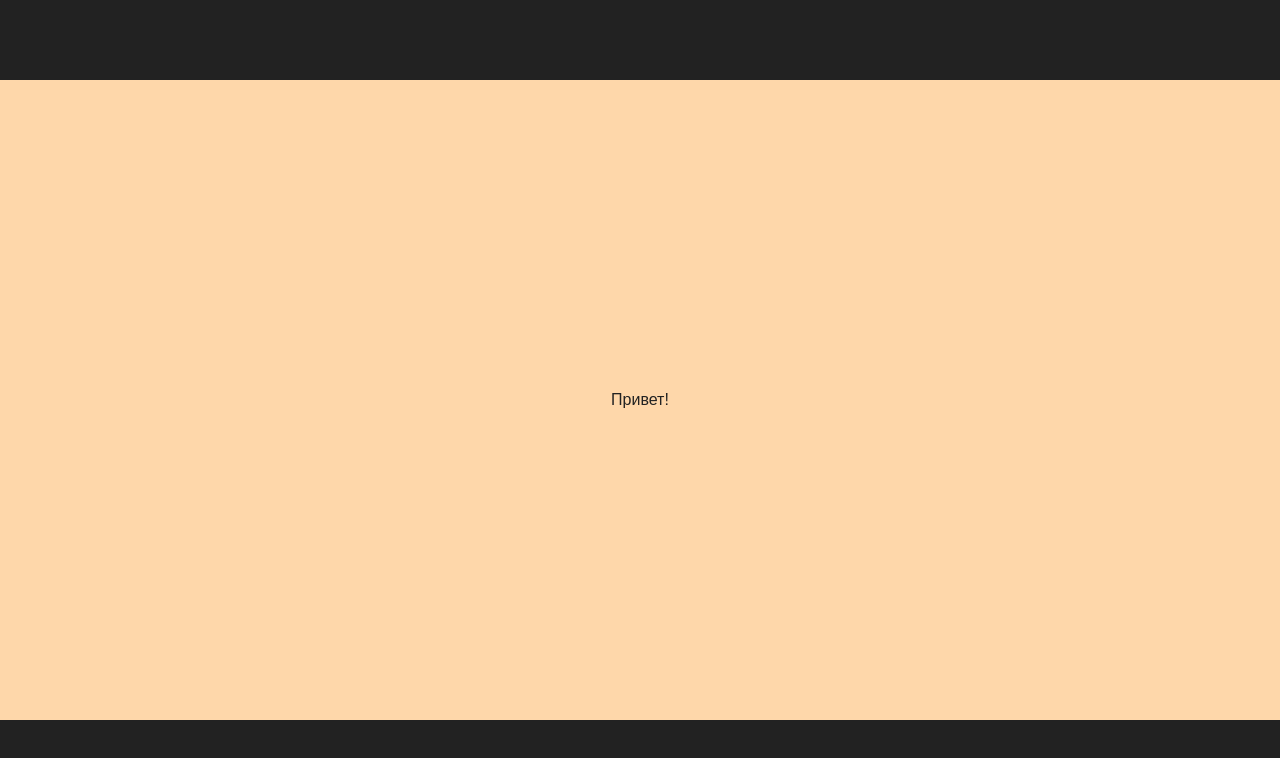
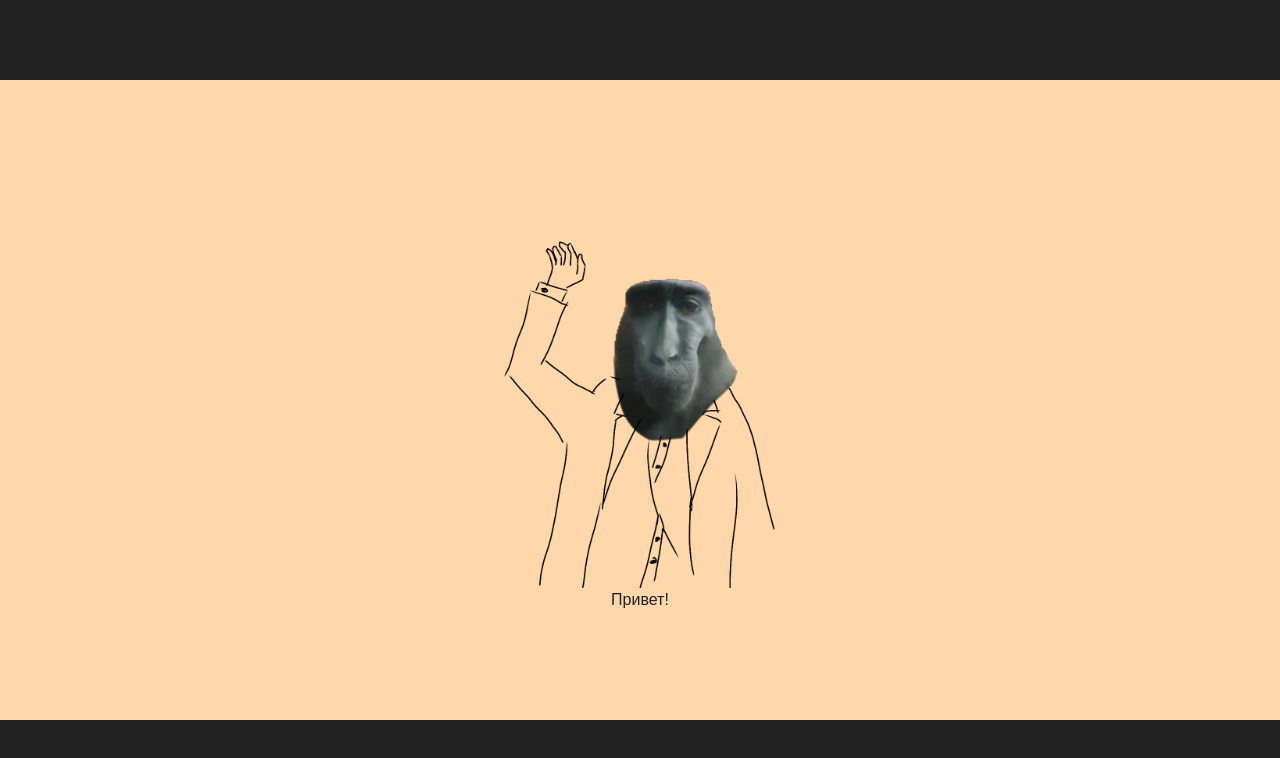
Before and after one commit to SatoruToji/Mokemba, a Next.js app: page /game_location/html_location/base in a window 1280 px wide. Shown: the top 758 px of the page. Built offline with nearby package versions, Linux system fonts and the light colour scheme.

Commit message:
0.1.8-alpha. ts

```diff
--- a/src/app/content/dialogs.ts
+++ b/src/app/content/dialogs.ts
@@ -1,33 +1,16 @@
-export const h1ez = 'Рад тебя видеть [username]. Итак, прежде чем ты будешь учить на изусть теги (не волнуйся, это не трудно), нам предстоит усвоить интуитивно понятные правила HTML, а также настроим IDE под себя '
-export const base: Record<string, string>[] = [
+export const testDialog: Record<string, string>[] = [
     {
-        one: 'one',
-        two: 'two',
-        three: 'three',
-        four: 'four',
-        five: 'five',
-        six: 'six'
-    },
-    {
-        one: 'one',
-        two: 'two',
-        three: 'three',
-        four: 'four',
-        five: 'five',
-        six: 'six'
-    }
-]
-
-export const base2: Record<string, string>[] = [
-    {
-        phrase1: 'Привет!',
+        '/MokembaMascot/hello.png': 'Привет!',
 
     },
     {
-        phrase2: 'Рад тебя видеть',
+        '/MokembaMascot/v potoke.png': 'Рад тебя видеть',
 
     },
     {
-        phrase3: 'тестик три'
+        '/MokembaMascot/hello.png': 'Тестик 3, раз раз?'
+    },
+    {
+        '/MokembaMascot/v potoke.png': 'ну... я доделал это алгоритм более менее только спустя 5 дней...'
     },
 ]
--- a/src/app/game_location/html_location/base/page.tsx
+++ b/src/app/game_location/html_location/base/page.tsx
@@ -1,14 +1,13 @@
 'use client'
-import Image from 'next/image'
-import Potok from '@/components/mokemba/MokembaMascot/v potoke.png'
+
 import { PageLayout } from '@/components/layout/PageLayout/PageLayout'
-import { base2 } from '@/app/content/dialogs'
+import { testDialog } from '@/app/content/dialogs'
 import { MokembaClick } from '@/components/mokemba/MokembaDialog/MokembaClick'
 
 export default function Page() {
     return (
         <PageLayout style={{ html: true }}>
-            <MokembaClick arrayObjects={base2} />
+            <MokembaClick arrObject={testDialog} />
         </PageLayout>
     )
 }
--- a/src/components/layout/PageLayout/PageLayout.tsx
+++ b/src/components/layout/PageLayout/PageLayout.tsx
@@ -1,4 +1,3 @@
-import { base2 } from '@/app/content/dialogs'
 import { Footer } from '@/components/layout/footer/Footer'
 import { Header } from '@/components/layout/header/Header'
 import { Nav } from '@/components/layout/nav/Nav'
@@ -10,10 +9,9 @@ interface children {
     }
     children?: ReactNode
     nav?: boolean
-    content?: any
 }
 
-export function PageLayout({ children, nav, style, content }: children) {
+export function PageLayout({ children, nav, style }: children) {
     return (
         <div
             className={`min-h-screen grid grid-rows-[10%_80%_10%] ${
@@ -22,7 +20,7 @@ export function PageLayout({ children, nav, style, content }: children) {
         >
             <Header>{nav ? <Nav /> : undefined}</Header>
             <main>{children}</main>
-            <Footer text={content} />
+            <Footer />
         </div>
     )
 }
--- a/src/components/layout/footer/Footer.tsx
+++ b/src/components/layout/footer/Footer.tsx
@@ -1,15 +1,9 @@
 'use client'
-import { base2 } from '@/app/content/dialogs'
-import { MokembaClick } from '@/components/mokemba/MokembaDialog/MokembaClick'
-import { MokembaTalking } from '@/components/mokemba/MokembaDialog/MokembaTalking'
-import { ReactNode } from 'react'
 
 interface Props {
-    text?: any
-    childred?: ReactNode
+    text?: string
 }
 
 export function Footer({ text }: Props) {
-    return <footer>
-    </footer>
+    return <footer>{text}</footer>
 }
--- a/src/components/mokemba/MokembaDialog/MokembaClick.tsx
+++ b/src/components/mokemba/MokembaDialog/MokembaClick.tsx
@@ -1,32 +1,42 @@
+'use client'
+
 import { useState } from 'react'
-import { MokembaReading } from './MokembaReading'
-import { MontageText } from './MontageText'
+import { WriteRenderedText } from './WriteRenderedText'
+import { SetPicture } from './SetPicture'
 
 interface Props {
-    children?: any
-    arrayObjects?: Record<string, string>[] | any
+    arrObject?: Record<string, string>[]
 }
 
-export function MokembaClick({ arrayObjects }: Props) {
+export function MokembaClick({ arrObject = [] }: Props) {
     const [data, setData] = useState({
         index: 0,
         key: 0,
     })
 
     function filter() {
+        if (!arrObject.length) return // Проверка на пустоту массива
+
         setData((p) => ({
             ...p,
-            index: (p.index + 1) % arrayObjects.length,
+            index: (p.index + 1) % arrObject.length,
             key: p.key + 1,
         }))
     }
+
+    const currentContent = arrObject.length > 0 ? arrObject[data.index] : null
+
     return (
-        <button onClick={() => filter()}>
-            <MokembaReading
-                arrContent={arrayObjects[data.index]}
-                key={data.key}
-            />
-            {/* {MontageText(arrayObjects[data.index])} */}
+        <button onClick={filter}>
+            {currentContent && (
+                <>
+                    <SetPicture arrContent={currentContent} />
+                    <WriteRenderedText
+                        arrContent={currentContent}
+                        key={data.key}
+                    />
+                </>
+            )}
         </button>
     )
 }
--- a/src/components/mokemba/MokembaDialog/MontageText.ts
+++ /dev/null
@@ -1,21 +0,0 @@
-interface Props {
-    arrContent: Record<string, string>[]
-}
-
-export function MontageText({ arrContent }: Props) {
-    if(arrContent.length === 0) return
-    const text = arrContent.length > 0 ? Object.values(arrContent[0])[0] : ""
-    let count = 0
-
-    // Функция для обновления состояния по времени
-    const outputText = () => {
-        if (count < text.length) {
-            console.log(text.slice(0, count + 1)) // Печатаем текст по буквам
-            count++
-        }
-    }
-
-    setInterval(outputText, 30)
-
-    return text.slice(0, count)
-}
--- /dev/null
+++ b/src/components/mokemba/MokembaDialog/SetPicture.tsx
@@ -0,0 +1,14 @@
+import Image from 'next/image'
+import { useEffect, useState } from 'react'
+
+interface Props {
+    arrContent?: Record<string, string>[]
+}
+
+export function SetPicture({ arrContent }: Props) {
+    const [state, setState] = useState<string>('/MokembaMascot/hello.png')
+    useEffect(() => {
+        setState(Object.entries(arrContent)[0][0])
+    }, [arrContent])
+    return <Image src={state} alt="" width={300} height={300} />
+}
--- a/src/components/mokemba/MokembaDialog/MokembaReading.tsx
+++ b/src/components/mokemba/MokembaDialog/WriteRenderedText.tsx
@@ -1,13 +1,11 @@
-'use client'
 import { useEffect, useState } from 'react'
 
 interface Props {
     arrContent: Record<string, string>[]
-    index?: number
 }
 
-export function MokembaReading({ arrContent }: Props) {
-    const [value, setValue] = useState<any>('')
+export function WriteRenderedText({ arrContent = [] }: Props) {
+    const [value, setValue] = useState<string>('')
     const [count, setCount] = useState(0)
 
     useEffect(() => {
```
Also changed, not shown: public/MokembaMascot/hello.png (renamed from src/components/mokemba/MokembaMascot/hello.png), public/MokembaMascot/v potoke.png (renamed from src/components/mokemba/MokembaMascot/v potoke.png).
